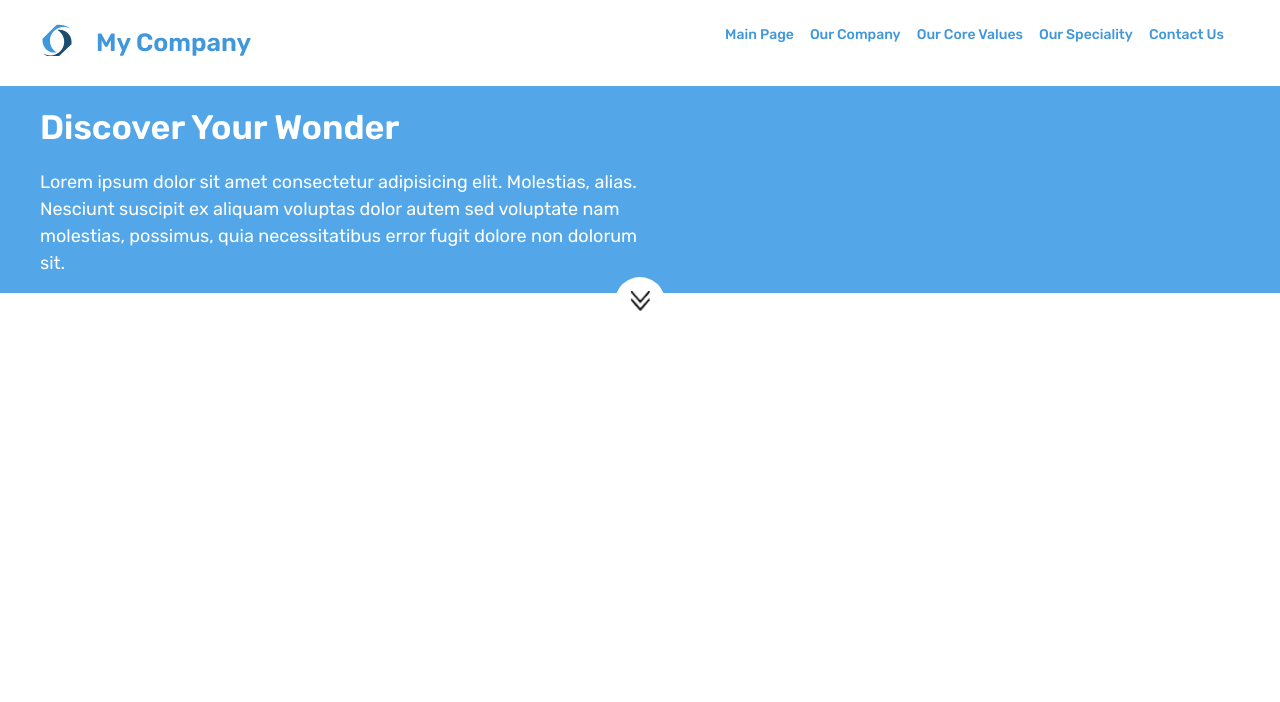
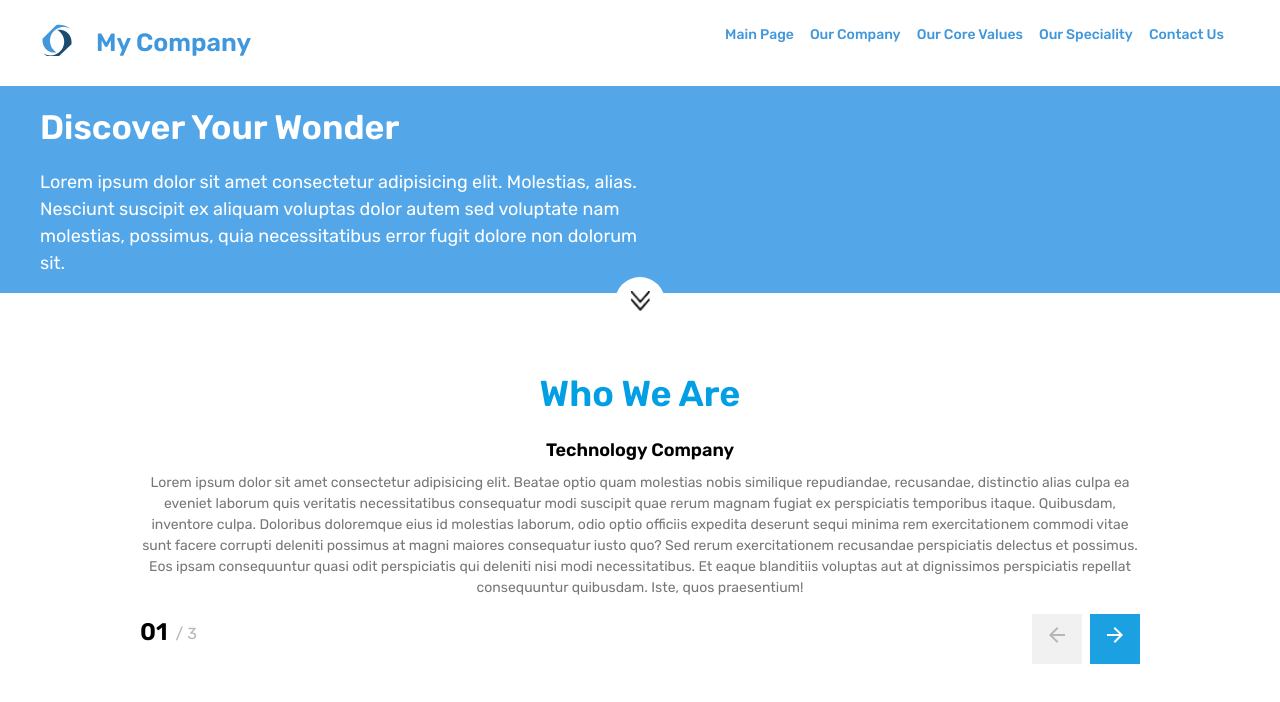
Before and after one commit to akmalays/salt-test, a React (Create React App) app in the folder salt-app/: page / in a window 1280 px wide. Shown: the top 702 px of the page. Built offline with nearby package versions, Linux system fonts and the light colour scheme.

Commit message:
create our company section

```diff
--- a/salt-app/src/App.tsx
+++ b/salt-app/src/App.tsx
@@ -1,15 +1,15 @@
 import "./App.css";
 
 import ContactUs from "./page/contactus";
-import CoreValue from "./page/corevalue";
 import MainPage from "./page/mainpage";
+import OurCompany from "./page/ourcompany";
 import Speciality from "./page/speciality";
 
 function App() {
   return (
     <>
       <MainPage />
-      <CoreValue />
+      <OurCompany />
       <Speciality />
       <ContactUs />
     </>
--- a/salt-app/src/page/corevalue/index.tsx
+++ /dev/null
@@ -1,3 +0,0 @@
-export default function CoreValue() {
-  return <div></div>;
-}
--- /dev/null
+++ b/salt-app/src/page/ourcompany/index.tsx
@@ -0,0 +1,174 @@
+import { useState } from "react";
+
+import ArrowBackIcon from "@mui/icons-material/ArrowBack";
+import ArrowForwardIcon from "@mui/icons-material/ArrowForward";
+import { Grid, Typography } from "@mui/material";
+
+interface CompanyValue {
+  id: number;
+  title: string;
+  subtitle: string;
+  desc: string;
+}
+const companyValue: CompanyValue[] = [
+  {
+    id: 1,
+    title: "Who We Are",
+    subtitle: "Technology Company",
+    desc: "Lorem ipsum dolor sit amet consectetur adipisicing elit. Beatae optio quam molestias nobis similique repudiandae, recusandae, distinctio alias culpa ea eveniet laborum quis veritatis necessitatibus consequatur modi suscipit quae rerum magnam fugiat ex perspiciatis temporibus itaque. Quibusdam, inventore culpa. Doloribus doloremque eius id molestias laborum, odio optio officiis expedita deserunt sequi minima rem exercitationem commodi vitae sunt facere corrupti deleniti possimus at magni maiores consequatur iusto quo? Sed rerum exercitationem recusandae perspiciatis delectus et possimus. Eos ipsam consequuntur quasi odit perspiciatis qui deleniti nisi modi necessitatibus. Et eaque blanditiis voluptas aut at dignissimos perspiciatis repellat consequuntur quibusdam. Iste, quos praesentium!",
+  },
+  {
+    id: 2,
+    title: "What We Do",
+    subtitle: "Professional Brand Management",
+    desc: "Lorem ipsum dolor sit amet consectetur adipisicing elit. Beatae optio quam molestias nobis similique repudiandae, recusandae, distinctio alias culpa ea eveniet laborum quis veritatis necessitatibus consequatur modi suscipit quae rerum magnam fugiat ex perspiciatis temporibus itaque. Quibusdam, inventore culpa. Doloribus doloremque eius id molestias laborum, odio optio officiis expedita deserunt sequi minima rem exercitationem commodi vitae sunt facere corrupti deleniti possimus at magni maiores consequatur iusto quo? Sed rerum exercitationem recusandae perspiciatis delectus et possimus. Eos ipsam consequuntur quasi odit perspiciatis qui deleniti nisi modi necessitatibus. Et eaque blanditiis voluptas aut at dignissimos perspiciatis repellat consequuntur quibusdam. Iste, quos praesentium!",
+  },
+  {
+    id: 3,
+    title: "How We Do",
+    subtitle: "Startegize, Design, Collaborate",
+    desc: "Lorem ipsum dolor sit amet consectetur adipisicing elit. Beatae optio quam molestias nobis similique repudiandae, recusandae, distinctio alias culpa ea eveniet laborum quis veritatis necessitatibus consequatur modi suscipit quae rerum magnam fugiat ex perspiciatis temporibus itaque. Quibusdam, inventore culpa. Doloribus doloremque eius id molestias laborum, odio optio officiis expedita deserunt sequi minima rem exercitationem commodi vitae sunt facere corrupti deleniti possimus at magni maiores consequatur iusto quo? Sed rerum exercitationem recusandae perspiciatis delectus et possimus. Eos ipsam consequuntur quasi odit perspiciatis qui deleniti nisi modi necessitatibus. Et eaque blanditiis voluptas aut at dignissimos perspiciatis repellat consequuntur quibusdam. Iste, quos praesentium!",
+  },
+];
+
+export default function OurCompany() {
+  const [storecompanyVal, setStoreCompanyVal] = useState<CompanyValue>(
+    companyValue[0]
+  );
+  const [counter, setCounter] = useState<number>(0);
+
+  const handleNextCompanyVal = (count: number, type?: string) => {
+    setStoreCompanyVal(companyValue[count]);
+    if (type === "back") {
+      setCounter(count - 1);
+      setStoreCompanyVal(companyValue[count - 1]);
+      if (count < 1) {
+        setCounter(2);
+        setStoreCompanyVal(companyValue[2]);
+      }
+    } else {
+      setStoreCompanyVal(companyValue[count]);
+      setCounter(count + 1);
+      if (count > companyValue.length - 1) {
+        setCounter(1);
+        setStoreCompanyVal(companyValue[0]);
+      }
+    }
+  };
+
+  return (
+    <div>
+      <Grid
+        sx={{
+          display: "flex",
+          justifyContent: "center",
+          alignItems: "center",
+        }}
+      >
+        <Grid maxWidth={1000} py={5}>
+          {/* company value */}
+          <Grid
+            sx={{
+              display: "flex",
+              justifyContent: "center",
+              alignItems: "center",
+              pb: 2,
+            }}
+          >
+            <Typography
+              sx={{ fontWeight: 600, fontSize: 36, color: "#029FE4" }}
+            >
+              {storecompanyVal.title}
+            </Typography>
+          </Grid>
+          <Grid
+            sx={{
+              display: "flex",
+              justifyContent: "center",
+              pb: 1,
+            }}
+          >
+            <Typography sx={{ fontWeight: 600, fontSize: 18 }}>
+              {storecompanyVal.subtitle}
+            </Typography>
+          </Grid>
+          <Grid
+            sx={{
+              display: "flex",
+              justifyContent: "center",
+              textAlign: "center",
+            }}
+          >
+            <Typography sx={{ color: "#777777 ", fontSize: 14 }}>
+              {storecompanyVal.desc}
+            </Typography>
+          </Grid>
+
+          <Grid
+            sx={{
+              display: "flex",
+              justifyContent: "space-between",
+              py: 2,
+            }}
+          >
+            <Grid
+              sx={{
+                display: "flex",
+                gap: 1,
+              }}
+            >
+              <Typography sx={{ fontWeight: 600, fontSize: 24 }}>
+                {`0${storecompanyVal.id}`}
+              </Typography>
+              <Grid sx={{ display: "flex", gap: 0.5, pt: 1 }}>
+                <Typography sx={{ color: "#B6B6B6" }}>/</Typography>
+                <Typography sx={{ color: "#B6B6B6" }}>
+                  {companyValue.length}
+                </Typography>
+              </Grid>
+            </Grid>
+
+            <Grid display="flex" gap={1}>
+              <Grid
+                item
+                sx={{
+                  display: "flex",
+                  justifyContent: "center",
+                  alignItems: "center",
+                  height: 50,
+                  width: 50,
+                  backgroundColor: "#F1F1F1",
+                  cursor: "pointer",
+                }}
+                onClick={() => handleNextCompanyVal(counter, "back")}
+              >
+                <Typography color={"#B6B6B6"}>
+                  <ArrowBackIcon />
+                </Typography>
+              </Grid>
+              <Grid
+                item
+                sx={{
+                  display: "flex",
+                  justifyContent: "center",
+                  alignItems: "center",
+                  height: 50,
+                  width: 50,
+                  backgroundColor: "#1BA0E1",
+                  cursor: "pointer",
+                }}
+                onClick={() => handleNextCompanyVal(counter)}
+              >
+                <Typography color={"#ffffff"}>
+                  <ArrowForwardIcon />
+                </Typography>
+              </Grid>
+            </Grid>
+          </Grid>
+        </Grid>
+
+        {/* core value */}
+      </Grid>
+    </div>
+  );
+}
```
